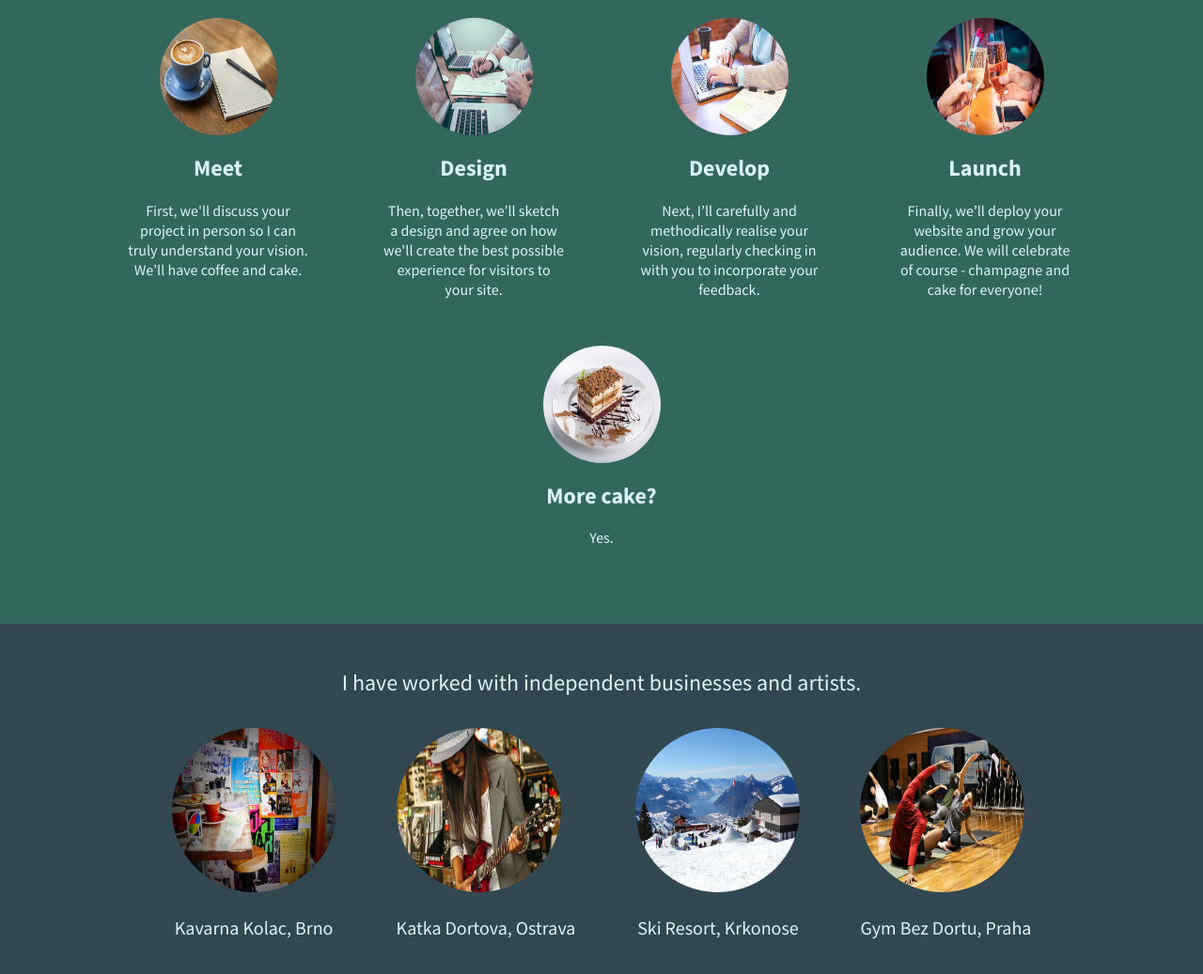
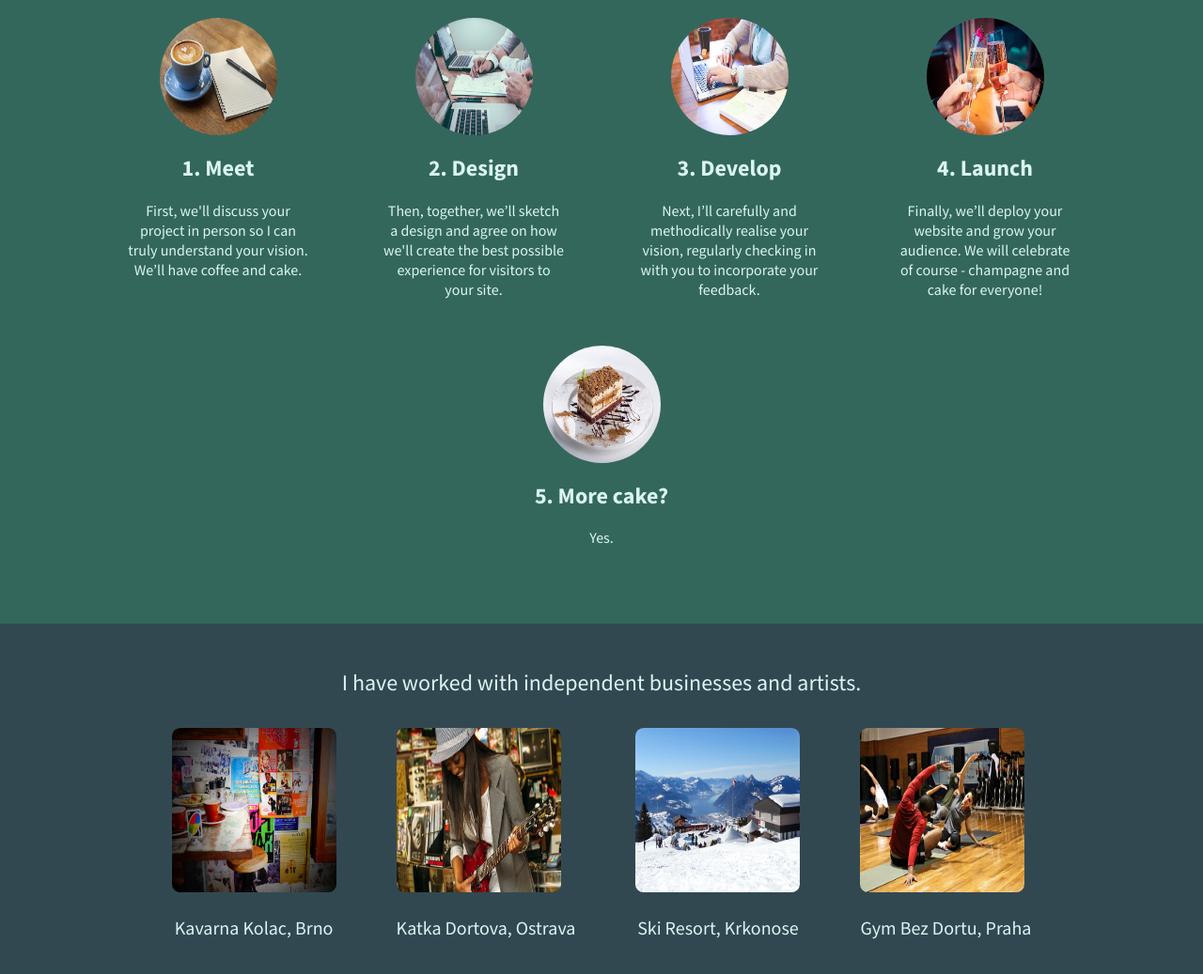
Before and after one commit to paulcolto/Bootcamp-Portfolio-Project, a website: page src/index.html in a window 1280 px wide. Shown: the part 1155-2192 px from the top of the page at 94% size. Drawn offline with nearby package versions, Linux system fonts and the light colour scheme; files that its build step writes are made by us from their sources.

Commit message:
added numbers to design process and copyright icon

```diff
--- a/src/index.html
+++ b/src/index.html
@@ -48,7 +48,7 @@
                 <div class="work-photo">
                     <img src="img/coffee.jpg" alt="A cup of coffee">
                 </div>
-                <h2>Meet</h2>
+                <h2>1. Meet</h2>
                 <p>First, we'll discuss your project in person so I can truly understand your vision. We’ll have coffee
                     and
                     cake.
@@ -59,7 +59,7 @@
                 <div class="work-photo">
                     <img src="img/discussion.jpg" alt="People making notes">
                 </div>
-                <h2>Design</h2>
+                <h2>2. Design</h2>
                 <p>Then, together, we’ll sketch a design and agree on how we'll create the best possible experience for
                     visitors to your site.</p>
             </div>
@@ -68,7 +68,7 @@
                 <div class="work-photo">
                     <img src="img/develop.jpg" alt="An office worker and a laptop">
                 </div>
-                <h2>Develop</h2>
+                <h2>3. Develop</h2>
                 <p>Next, I’ll carefully and methodically realise your vision, regularly checking in with you to
                     incorporate
                     your
@@ -79,7 +79,7 @@
                 <div class="work-photo">
                     <img src="img/champagne.jpg" alt="Two glasses of champagne">
                 </div>
-                <h2>Launch</h2>
+                <h2>4. Launch</h2>
                 <p>Finally, we’ll deploy your website and grow your audience. We will celebrate of course - champagne
                     and
                     cake
@@ -90,7 +90,7 @@
                 <div class="work-photo">
                     <img src="img/cake.jpg" alt="A very attractive looking piece of cake">
                 </div>
-                <h2>More cake?</h2>
+                <h2>5. More cake?</h2>
                 <p>Yes.</p>
             </div>
         </section>
@@ -178,13 +178,12 @@
     <!-- FOOTER -->
 
     <footer>
-        <h2>Social Media</h2>
         <div class="social-links">
             <a href="https://www.linkedin.com/in/paulcoltofeanu/"><img src="img/linkedin.svg" alt="linkedin logo"></a>
             <a href="http://github.com/paulcolto"><img src="img/github.svg" alt="github logo"></a>
             <a href="http://twitter.com/paulcolto"><img src="img/twitter.svg" alt="twitter logo"></a>
         </div>
-        <p>Copyright: Paul Coltofeanu 2019</p>
+        <p>© Paul Coltofeanu 2019</p>
     </footer>
 
 </body>
--- a/src/scss/common/portfolio-section.scss
+++ b/src/scss/common/portfolio-section.scss
@@ -38,5 +38,5 @@
 .photos img {
     width: 175px;
     height: 175px;
-    border-radius: 100%;
+    border-radius: 5%;
 }
```
